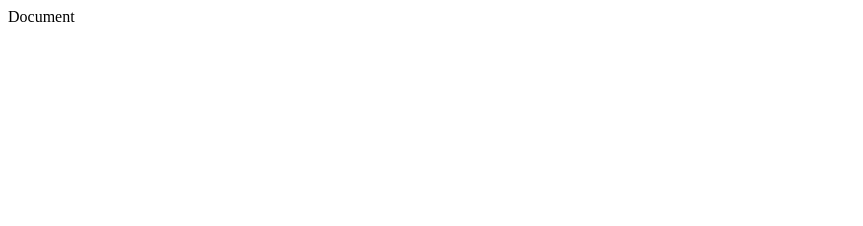
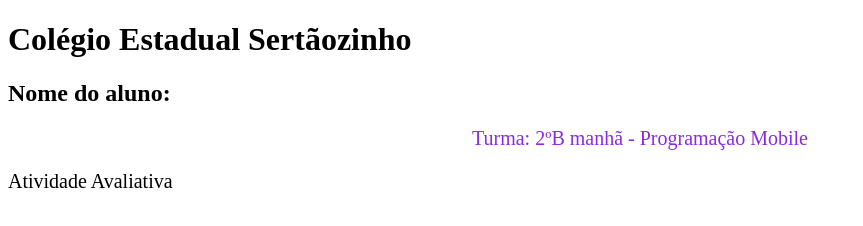
Before and after one commit to helciosoueu/atividade2, a plain HTML site: page index.html/index.html in a window 1280 px wide. Shown: the whole page, without its empty margins (0-863 px from the left). Drawn offline with Linux system fonts and the light colour scheme; files that its build step writes are made by us from their sources.

Commit message:
conclusão das classes e ids

```diff
--- a/index.html/index.html
+++ b/index.html/index.html
@@ -4,9 +4,16 @@
     <meta charset="UTF-8">
     <title>Desenvolvimento de Sistemas</title>
     <link rel="stylesheet" href="style.css"
-    <title>Document</title>
+</head>
+
+<body>
+    <h1 id="titulo1">Colégio Estadual Sertãozinho</h1>
+
+    <h2>Nome do aluno:</h2>
+
+    <p class="paragrafo1">Turma: 2ºB manhã - Programação Mobile</p>
+
+    <p class="paragrafo2">Atividade Avaliativa</p>
+
 </head>
 <body>
-
-</body>
-</html>
```
